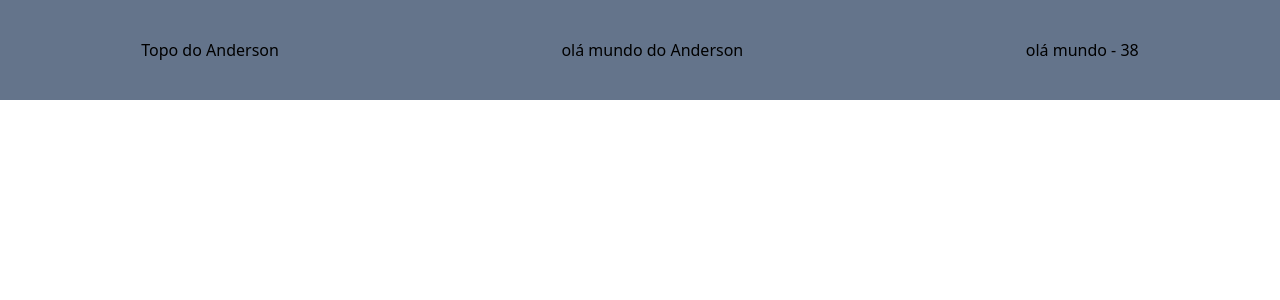
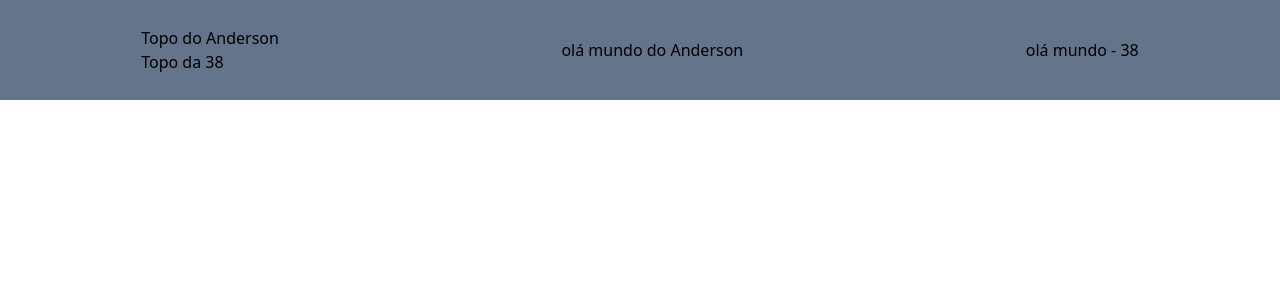
Before and after one commit to 1andersonmotta/reactNext, a Next.js app: page / in a window 1280 px wide. Shown: the top 300 px of the page. Built offline with nearby package versions, Linux system fonts and the light colour scheme.

Commit message:
test function Topo

```diff
--- a/src/pages/index.tsx
+++ b/src/pages/index.tsx
@@ -7,7 +7,10 @@ let idade = "38"
 
 function Topo() {
   return (
-    <div>Topo do {nome}</div>
+    <div>
+      <div>Topo do {nome}</div>
+      <div>Topo da {idade}</div>
+    </div>
   )
 }
 
```
